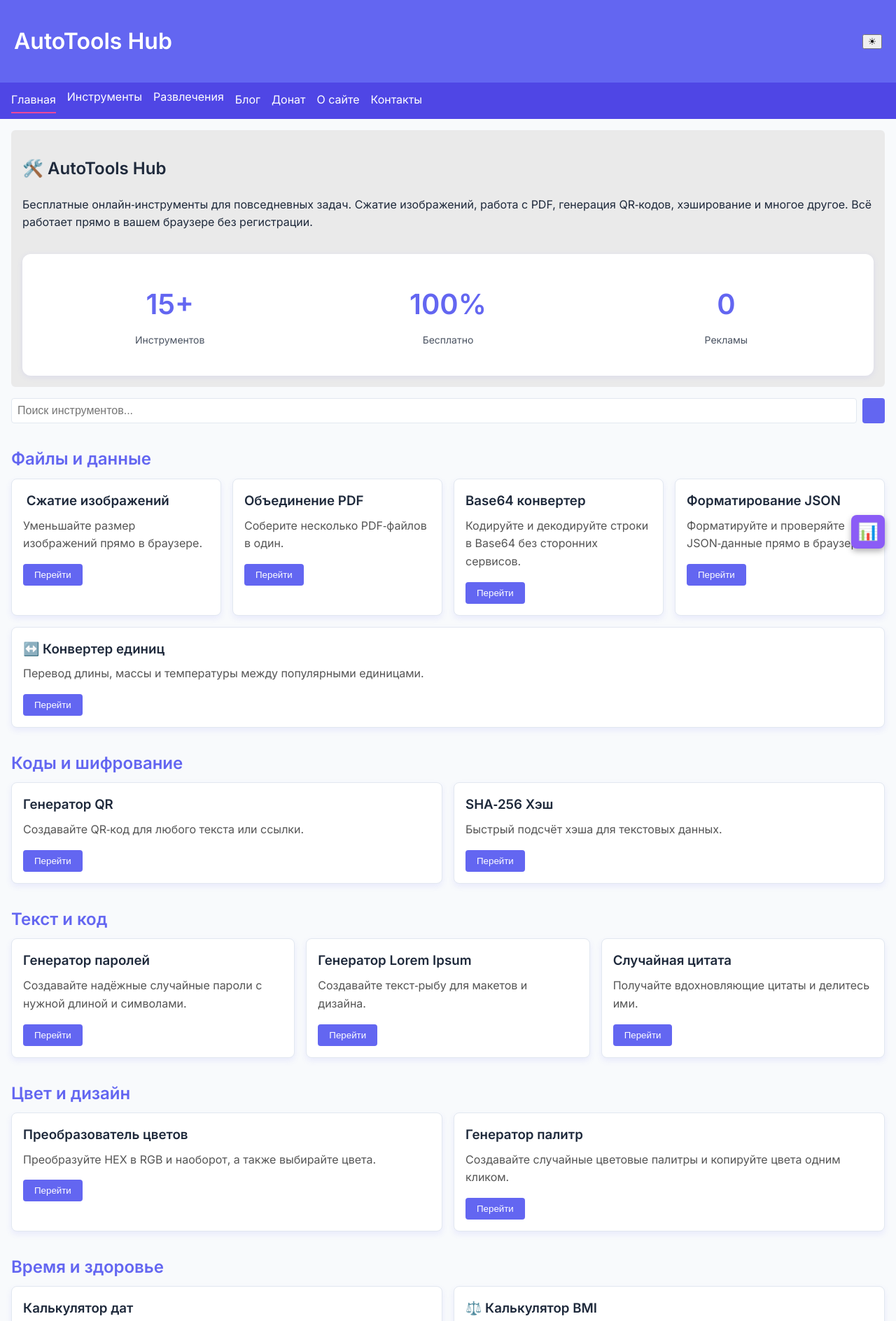
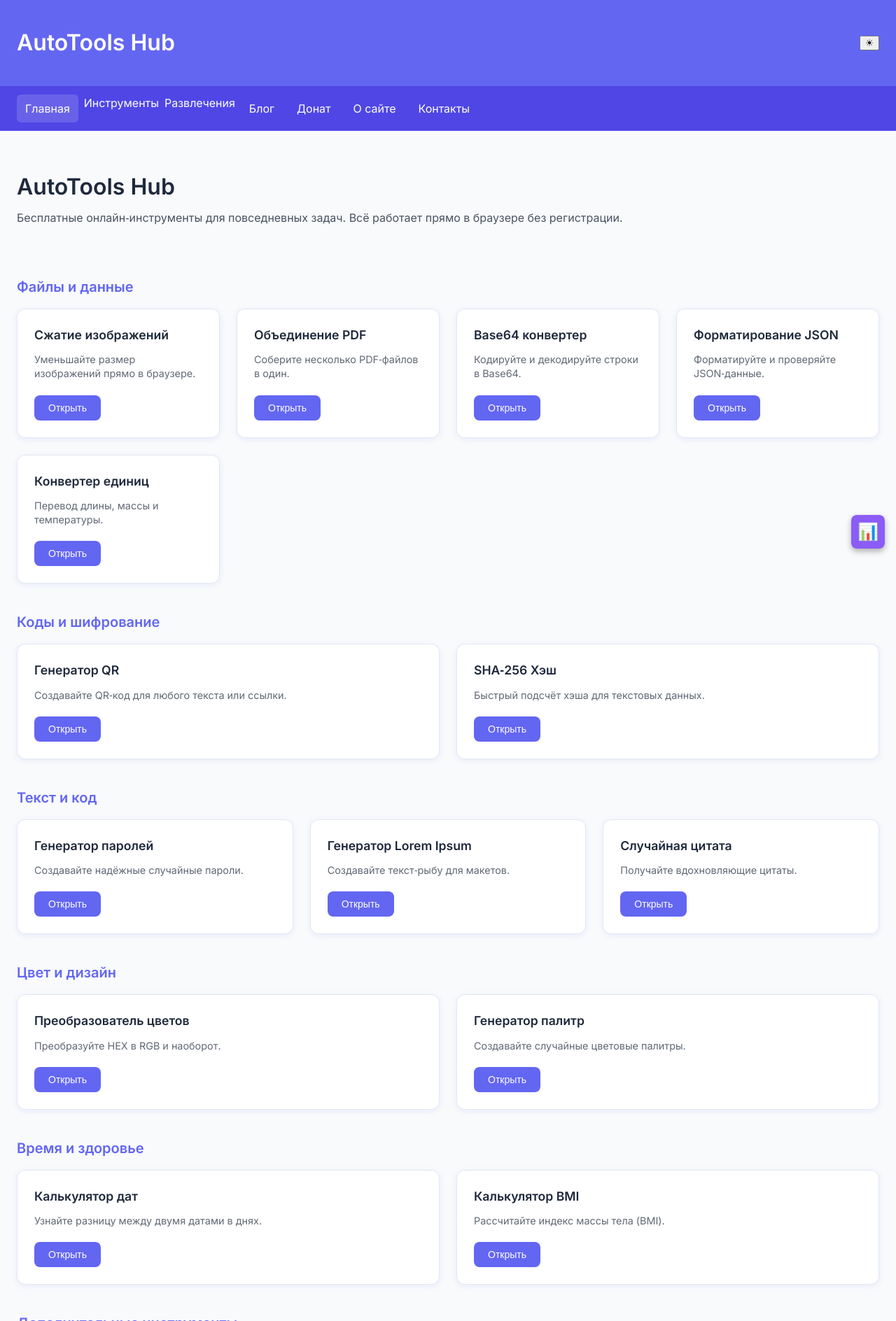
Before and after one commit to TerraTectra/autotools-hub, a plain HTML site: page index.html in a window 1280 px wide. Shown: the top 1888 px of the page at 70% size. Drawn offline with Linux system fonts and the light colour scheme; a script that the page names is missing.

Commit message:
Implement minimalist design: simplify hero, cards, navigation, remove clutter

```diff
--- a/index.html
+++ b/index.html
@@ -95,177 +95,137 @@
   </nav>
   <main>
     <div class="hero">
-      <h2>🛠️ AutoTools Hub</h2>
-      <p>Бесплатные онлайн‑инструменты для повседневных задач. Сжатие изображений, работа с PDF, генерация QR‑кодов, хэширование и многое другое. Всё работает прямо в вашем браузере без регистрации.</p>
-      <div class="hero-stats">
-        <div class="stat-item">
-          <span class="stat-number">15+</span>
-          <span class="stat-label">Инструментов</span>
-        </div>
-        <div class="stat-item">
-          <span class="stat-number">100%</span>
-          <span class="stat-label">Бесплатно</span>
-        </div>
-        <div class="stat-item">
-          <span class="stat-number">0</span>
-          <span class="stat-label">Рекламы</span>
-        </div>
-      </div>
-    </div>
-    <!-- Поиск -->
-    <div class="search-container">
-      <input type="text" id="search-input" placeholder="Поиск инструментов..." aria-label="Поиск инструментов">
-      <button id="voice-btn" class="voice-btn" aria-label="Голосовой поиск"></button>
+      <h2>AutoTools Hub</h2>
+      <p>Бесплатные онлайн‑инструменты для повседневных задач. Всё работает прямо в браузере без регистрации.</p>
     </div>
     <!-- Категории -->
     <!-- Файлы и данные -->
     <h3 class="category-heading">Файлы и данные</h3>
     <div class="category-group">
       <div class="card">
-        <h3>️ Сжатие изображений</h3>
+        <h3>Сжатие изображений</h3>
         <p>Уменьшайте размер изображений прямо в браузере.</p>
-        <a href="compress.html"><button>Перейти</button></a>
+        <a href="compress.html"><button>Открыть</button></a>
       </div>
       <div class="card">
-        <h3> Объединение PDF</h3>
+        <h3>Объединение PDF</h3>
         <p>Соберите несколько PDF‑файлов в один.</p>
-        <a href="merge.html"><button>Перейти</button></a>
+        <a href="merge.html"><button>Открыть</button></a>
       </div>
       <div class="card">
-        <h3> Base64 конвертер</h3>
-        <p>Кодируйте и декодируйте строки в Base64 без сторонних сервисов.</p>
-        <a href="base64.html"><button>Перейти</button></a>
+        <h3>Base64 конвертер</h3>
+        <p>Кодируйте и декодируйте строки в Base64.</p>
+        <a href="base64.html"><button>Открыть</button></a>
       </div>
       <div class="card">
-        <h3> Форматирование JSON</h3>
-        <p>Форматируйте и проверяйте JSON‑данные прямо в браузере.</p>
-        <a href="json.html"><button>Перейти</button></a>
+        <h3>Форматирование JSON</h3>
+        <p>Форматируйте и проверяйте JSON‑данные.</p>
+        <a href="json.html"><button>Открыть</button></a>
       </div>
       <div class="card">
-        <h3>↔️ Конвертер единиц</h3>
-        <p>Перевод длины, массы и температуры между популярными единицами.</p>
-        <a href="convert.html"><button>Перейти</button></a>
+        <h3>Конвертер единиц</h3>
+        <p>Перевод длины, массы и температуры.</p>
+        <a href="convert.html"><button>Открыть</button></a>
       </div>
     </div>
     <!-- Коды и шифрование -->
     <h3 class="category-heading">Коды и шифрование</h3>
     <div class="category-group">
       <div class="card">
-        <h3> Генератор QR</h3>
+        <h3>Генератор QR</h3>
         <p>Создавайте QR‑код для любого текста или ссылки.</p>
-        <a href="qr.html"><button>Перейти</button></a>
+        <a href="qr.html"><button>Открыть</button></a>
       </div>
       <div class="card">
-        <h3> SHA‑256 Хэш</h3>
+        <h3>SHA‑256 Хэш</h3>
         <p>Быстрый подсчёт хэша для текстовых данных.</p>
-        <a href="hash.html"><button>Перейти</button></a>
+        <a href="hash.html"><button>Открыть</button></a>
       </div>
     </div>
     <!-- Текст и код -->
     <h3 class="category-heading">Текст и код</h3>
     <div class="category-group">
       <div class="card">
-        <h3> Генератор паролей</h3>
-        <p>Создавайте надёжные случайные пароли с нужной длиной и символами.</p>
-        <a href="password.html"><button>Перейти</button></a>
+        <h3>Генератор паролей</h3>
+        <p>Создавайте надёжные случайные пароли.</p>
+        <a href="password.html"><button>Открыть</button></a>
       </div>
       <div class="card">
-        <h3> Генератор Lorem Ipsum</h3>
-        <p>Создавайте текст‑рыбу для макетов и дизайна.</p>
-        <a href="lorem.html"><button>Перейти</button></a>
+        <h3>Генератор Lorem Ipsum</h3>
+        <p>Создавайте текст‑рыбу для макетов.</p>
+        <a href="lorem.html"><button>Открыть</button></a>
       </div>
       <div class="card">
-        <h3> Случайная цитата</h3>
-        <p>Получайте вдохновляющие цитаты и делитесь ими.</p>
-        <a href="quote.html"><button>Перейти</button></a>
+        <h3>Случайная цитата</h3>
+        <p>Получайте вдохновляющие цитаты.</p>
+        <a href="quote.html"><button>Открыть</button></a>
       </div>
     </div>
     <!-- Цвет и дизайн -->
     <h3 class="category-heading">Цвет и дизайн</h3>
     <div class="category-group">
       <div class="card">
-        <h3> Преобразователь цветов</h3>
-        <p>Преобразуйте HEX в RGB и наоборот, а также выбирайте цвета.</p>
-        <a href="color.html"><button>Перейти</button></a>
+        <h3>Преобразователь цветов</h3>
+        <p>Преобразуйте HEX в RGB и наоборот.</p>
+        <a href="color.html"><button>Открыть</button></a>
       </div>
       <div class="card">
-        <h3> Генератор палитр</h3>
-        <p>Создавайте случайные цветовые палитры и копируйте цвета одним кликом.</p>
-        <a href="palette.html"><button>Перейти</button></a>
+        <h3>Генератор палитр</h3>
+        <p>Создавайте случайные цветовые палитры.</p>
+        <a href="palette.html"><button>Открыть</button></a>
       </div>
     </div>
     <!-- Время и здоровье -->
     <h3 class="category-heading">Время и здоровье</h3>
     <div class="category-group">
       <div class="card">
-        <h3> Калькулятор дат</h3>
+        <h3>Калькулятор дат</h3>
         <p>Узнайте разницу между двумя датами в днях.</p>
-        <a href="datecalc.html"><button>Перейти</button></a>
+        <a href="datecalc.html"><button>Открыть</button></a>
       </div>
       <div class="card">
-        <h3>⚖️ Калькулятор BMI</h3>
-        <p>Рассчитайте индекс массы тела (BMI) по росту и весу.</p>
-        <a href="bmi.html"><button>Перейти</button></a>
+        <h3>Калькулятор BMI</h3>
+        <p>Рассчитайте индекс массы тела (BMI).</p>
+        <a href="bmi.html"><button>Открыть</button></a>
       </div>
     </div>
     <!-- Дополнительные инструменты -->
     <h3 class="category-heading">Дополнительные инструменты</h3>
     <div class="category-group">
       <div class="card">
-        <h3> Конвертер валют</h3>
-        <p>Переводите суммы между популярными валютами офлайн.</p>
-        <a href="currency.html"><button>Перейти</button></a>
+        <h3>Конвертер валют</h3>
+        <p>Переводите суммы между популярными валютами.</p>
+        <a href="currency.html"><button>Открыть</button></a>
       </div>
       <div class="card">
-        <h3> QR с логотипом</h3>
-        <p>Создавайте QR‑коды с собственным логотипом и стилями.</p>
-        <a href="qrlogo.html"><button>Перейти</button></a>
+        <h3>QR с логотипом</h3>
+        <p>Создавайте QR‑коды с собственным логотипом.</p>
+        <a href="qrlogo.html"><button>Открыть</button></a>
       </div>
       <div class="card">
-        <h3> Редактор изображений</h3>
-        <p>Простой редактор для обрезки, вращения и фильтров изображений.</p>
-        <a href="editor.html"><button>Перейти</button></a>
+        <h3>Редактор изображений</h3>
+        <p>Простой редактор для обрезки и фильтров.</p>
+        <a href="editor.html"><button>Открыть</button></a>
       </div>
     </div>
     <!-- Развлечения -->
     <h3 class="category-heading">Развлечения</h3>
     <div class="category-group">
       <div class="card">
-        <h3> Случайные шутки</h3>
-        <p>Получайте случайные шутки и анекдоты для поднятия настроения.</p>
-        <a href="jokes.html"><button>Перейти</button></a>
+        <h3>Случайные шутки</h3>
+        <p>Получайте случайные шутки и анекдоты.</p>
+        <a href="jokes.html"><button>Открыть</button></a>
       </div>
       <div class="card">
-        <h3> Игра «Угадай число»</h3>
+        <h3>Игра «Угадай число»</h3>
         <p>Попробуйте угадать число, загаданное компьютером.</p>
-        <a href="guess.html"><button>Перейти</button></a>
+        <a href="guess.html"><button>Открыть</button></a>
       </div>
       <div class="card">
-        <h3> Викторина</h3>
-        <p>Ответьте на несколько вопросов и узнайте что‑то новое о себе.</p>
-        <a href="quiz.html"><button>Перейти</button></a>
+        <h3>Викторина</h3>
+        <p>Ответьте на несколько вопросов.</p>
+        <a href="quiz.html"><button>Открыть</button></a>
       </div>
-    </div>
-    <!-- Опрашиваем пользователей о будущем функционале -->
-    <div class="poll-container">
-      <h3>Голосование: какой инструмент добавить?</h3>
-      <div class="poll-option"><input type="radio" id="poll-news" name="poll" value="news"><label for="poll-news">Новости</label></div>
-      <div class="poll-option"><input type="radio" id="poll-weather" name="poll" value="weather"><label for="poll-weather">Погода</label></div>
-      <div class="poll-option"><input type="radio" id="poll-calculator" name="poll" value="calculator"><label for="poll-calculator">Калькулятор</label></div>
-      <button id="poll-vote">Голосовать</button>
-      <div id="poll-results" class="poll-result hidden"></div>
-    </div>
-    <!-- Подписка на новости -->
-    <div class="subscribe-container">
-      <h3>Подписаться на обновления</h3>
-      <input type="email" id="subscribe-email" placeholder="Ваш email" aria-label="Ваш email">
-      <button id="subscribe-btn">Подписаться</button>
-    </div>
-    <!-- Блок "Поделиться" (Telegram, X/Twitter, WhatsApp) -->
-    <div class="share">
-      <a href="https://t.me/share/url?url=https://terratectra.github.io/autotools-hub/&text=Посмотрите%20AutoTools%20Hub!" target="_blank" rel="noopener">Telegram</a>
-      <a href="https://twitter.com/intent/tweet?url=https://terratectra.github.io/autotools-hub/&text=Посмотрите%20AutoTools%20Hub!" target="_blank" rel="noopener">X/Twitter</a>
-      <a href="https://wa.me/?text=https://terratectra.github.io/autotools-hub/" target="_blank" rel="noopener">WhatsApp</a>
     </div>
   </main>
   <footer>
@@ -273,15 +233,6 @@
       <div class="footer-section">
         <h4>AutoTools Hub</h4>
         <p>Бесплатные онлайн‑инструменты для повседневных задач</p>
-      </div>
-      <div class="footer-section">
-        <h4>Инструменты</h4>
-        <ul>
-          <li><a href="compress.html">Сжатие</a></li>
-          <li><a href="merge.html">PDF</a></li>
-          <li><a href="qr.html">QR</a></li>
-          <li><a href="hash.html">Хэш</a></li>
-        </ul>
       </div>
       <div class="footer-section">
         <h4>Проект</h4>
@@ -293,7 +244,7 @@
       </div>
     </div>
     <div class="footer-bottom">
-      <small>&copy; 2025 AutoTools Hub | Сделано в России 🇷🇺</small>
+      <small>&copy; 2025 AutoTools Hub</small>
     </div>
   </footer>
   <!-- Metrics toggle button (appears in bottom right) -->
--- a/styles.css
+++ b/styles.css
@@ -38,7 +38,7 @@ body {
   font-family: 'Inter', sans-serif;
   background-color: var(--bg-light);
   color: var(--text-light);
-  line-height: 1.6;
+  line-height: 1.5;
   /* Smooth transition when switching themes */
   transition: background-color 0.3s ease, color 0.3s ease;
 }
@@ -47,7 +47,7 @@ body {
 header {
   background-color: var(--color-primary);
   color: #ffffff;
-  padding: 0.75rem 1.25rem;
+  padding: 1rem 1.5rem;
   display: flex;
   justify-content: space-between;
   align-items: center;
@@ -58,29 +58,29 @@ nav {
   color: #ffffff;
   display: flex;
   flex-wrap: wrap;
-  padding: 0.5rem 1rem;
+  padding: 0.75rem 1.5rem;
+  gap: 0.5rem;
 }
 
 nav a {
   color: #ffffff;
-  margin-right: 1rem;
   text-decoration: none;
-  padding: 0.25rem 0;
-  transition: border-color 0.2s;
+  padding: 0.5rem 0.75rem;
+  border-radius: 6px;
+  transition: background-color 0.2s;
 }
 
 nav a:hover,
 nav a:focus {
-  border-bottom: 2px solid var(--color-accent);
+  background-color: rgba(255, 255, 255, 0.1);
 }
 
 nav a.active {
-  border-bottom: 2px solid var(--color-accent);
+  background-color: rgba(255, 255, 255, 0.15);
 }
 
 details.nav-dropdown {
   position: relative;
-  margin-right: 1rem;
 }
 
 details.nav-dropdown summary {
@@ -104,103 +104,93 @@ details.nav-dropdown[open] ul {
 }
 
 main {
-  padding: 1rem;
+  padding: 1.5rem;
 }
 
 .hero {
-  background-color: #eaeaea;
-  padding: 1rem;
-  margin-bottom: 1rem;
-  border-radius: 6px;
+  padding: 2rem 0;
+  margin-bottom: 2rem;
 }
 
-.search-container {
-  display: flex;
-  margin-bottom: 1rem;
+.hero h2 {
+  margin: 0 0 0.5rem 0;
+  font-size: 2rem;
+  font-weight: 600;
 }
 
-.search-container input {
-  flex: 1;
-  padding: 0.5rem;
-  font-size: 1rem;
-  border: 1px solid var(--card-border);
-  border-radius: 4px;
-}
-
-.search-container button {
-  padding: 0.5rem 1rem;
-  margin-left: 0.5rem;
-  background-color: var(--color-primary);
-  color: #ffffff;
-  border: none;
-  border-radius: 4px;
-  cursor: pointer;
-}
-
-.search-container button:hover {
-  background-color: #004f8a;
+.hero p {
+  margin: 0;
+  opacity: 0.8;
 }
 
 .category-heading {
-  margin-top: 2rem;
-  margin-bottom: 0.5rem;
-  font-size: 1.5rem;
+  margin-top: 2.5rem;
+  margin-bottom: 1rem;
+  font-size: 1.25rem;
+  font-weight: 600;
   color: var(--color-primary);
 }
 
 .category-group {
-  display: flex;
-  flex-wrap: wrap;
-  gap: 1rem;
+  display: grid;
+  grid-template-columns: repeat(auto-fit, minmax(280px, 1fr));
+  gap: 1.5rem;
 }
 
 /* Card component */
 .card {
   background-color: var(--card-bg);
   border: 1px solid var(--card-border);
-  border-radius: 8px;
-  padding: 1rem;
-  flex: 1 1 250px;
-  box-shadow: 0 4px 8px var(--card-shadow);
+  border-radius: 12px;
+  padding: 1.5rem;
+  box-shadow: 0 2px 8px var(--card-shadow);
   transition: transform 0.2s ease, box-shadow 0.2s ease;
 }
 
+.card:hover {
+  transform: translateY(-2px);
+  box-shadow: 0 4px 12px var(--card-shadow);
+}
+
 .card h3 {
-  margin-top: 0;
-  margin-bottom: 0.5rem;
+  margin: 0 0 0.75rem 0;
+  font-size: 1.1rem;
+  font-weight: 600;
+  color: var(--text-light);
 }
 
 .card p {
-  margin: 0.5rem 0 1rem 0;
-  color: #555555;
+  margin: 0 0 1.25rem 0;
+  font-size: 0.9rem;
+  color: var(--text-light);
+  opacity: 0.7;
+  line-height: 1.4;
 }
 
 .card button {
   display: inline-block;
-  padding: 0.5rem 1rem;
+  padding: 0.625rem 1.25rem;
   background-color: var(--color-primary);
   color: #ffffff;
   border: none;
-  border-radius: 4px;
+  border-radius: 8px;
   cursor: pointer;
-  transition: background-color 0.2s ease;
+  font-size: 0.875rem;
+  font-weight: 500;
+  transition: background-color 0.2s ease, transform 0.1s ease;
 }
 
 .card button:hover {
-  background-color: #004f8a;
-}
-
-.card:hover {
-  transform: translateY(-4px);
-  box-shadow: 0 8px 16px rgba(0, 0, 0, 0.15);
+  background-color: var(--color-secondary);
+  transform: translateY(-1px);
 }
 
 /* Footer */
 footer {
-  background-color: #f1f1f1;
-  text-align: center;
-  padding: 1rem;
-  margin-top: 2rem;
+  background-color: var(--card-bg);
+  border-top: 1px solid var(--card-border);
+  padding: 2rem 1.5rem;
+  margin-top: 3rem;
 }
 
 /* Metrics toggle button */
@@ -510,37 +500,7 @@ footer {
   box-shadow: 0 4px 8px var(--card-shadow);
 }
 
-/* Hero stats section */
-.hero-stats {
-  display: grid;
-  grid-template-columns: repeat(auto-fit, minmax(150px, 1fr));
-  gap: 1.5rem;
-  margin-top: 2rem;
-  padding: 1.5rem;
-  background-color: var(--card-bg);
-  border-radius: 12px;
-  box-shadow: 0 2px 8px var(--card-shadow);
-}
-
-.stat-item {
-  text-align: center;
-  padding: 1rem;
-}
-
-.stat-number {
-  display: block;
-  font-size: 2.5rem;
-  font-weight: 700;
-  color: var(--color-primary);
-  margin-bottom: 0.5rem;
-}
-
-.stat-label {
-  display: block;
-  font-size: 0.875rem;
-  color: var(--text-light);
-  opacity: 0.8;
-}
+/* Hero stats section - removed for minimalism */
 
 /* Footer improvements */
 footer {
```
